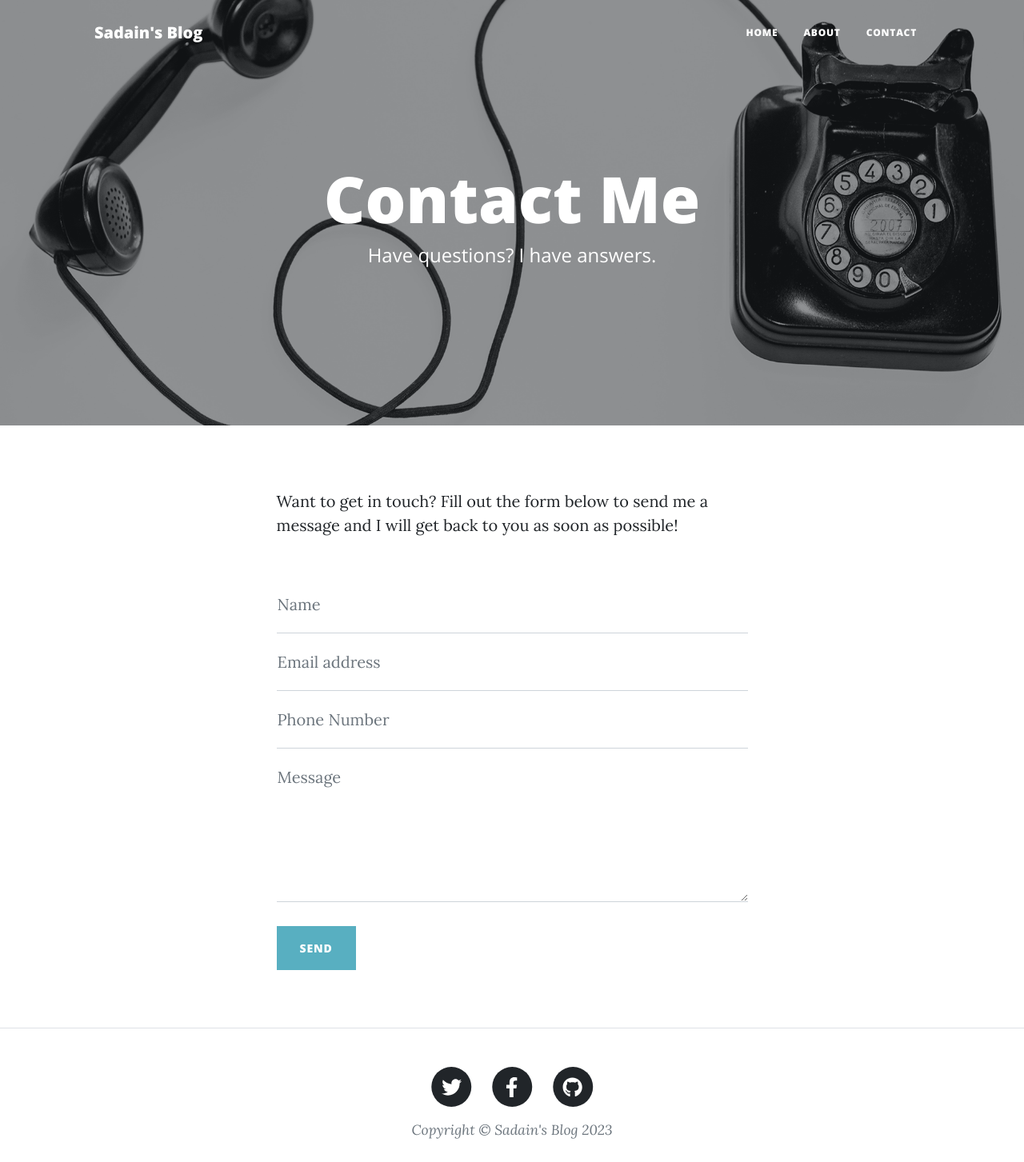
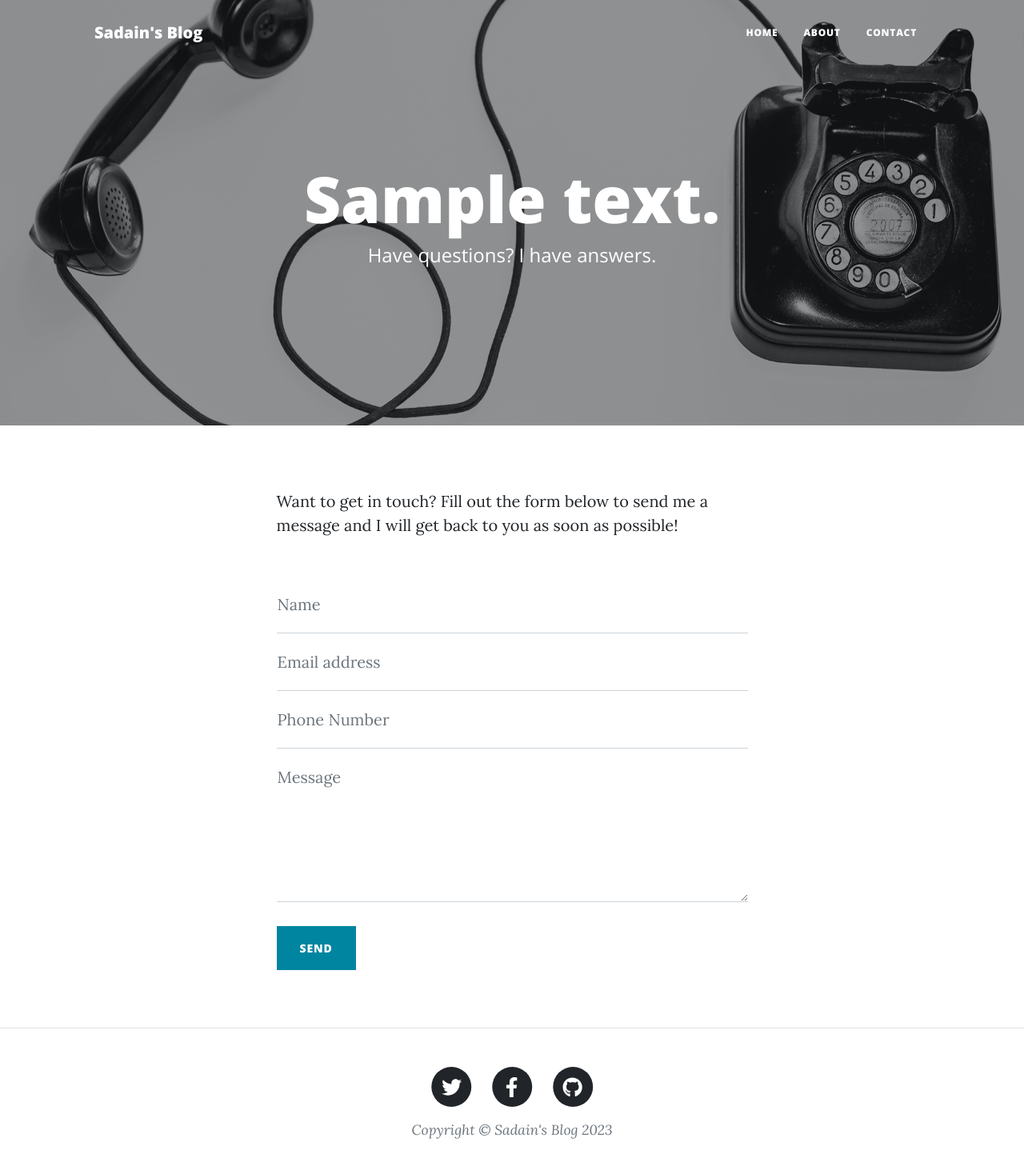
Before and after one commit to Alisadaintanvir/sadain_blog, a Flask app: template templates/contact.html in a window 1280 px wide. Shown: the top 1453 px of the page at 80% size. Run offline with Flask 3, Linux system fonts and the light colour scheme; the template is opened without the code that fills it: most values are stand-ins (such as "Sample title", 1, 10 or a date in 2020); some libraries are stand-ins or nearby versions.

Commit message:
make contact form fully functional and added sending via email feature

```diff
--- a/main.py
+++ b/main.py
@@ -1,5 +1,7 @@
-from flask import Flask, render_template
+from flask import Flask, request, render_template
+from send_mail import Email
 import requests
+
 
 posts = requests.get(url="https://api.npoint.io/e75bd82278527768f3d5").json()
 
@@ -16,9 +18,19 @@ def about():
     return render_template("about.html")
 
 
-@app.route("/contact")
+@app.route("/contact", methods=['GET', 'POST'])
 def contact():
-    return render_template("contact.html")
+    if request.method == 'GET':
+        return render_template("contact.html", heading_text='Contact Me')
+    else:
+        name = request.form['name']
+        email = request.form['email']
+        phone_number = request.form['number']
+        message = request.form['message']
+        email = Email(name, email, phone_number, message)
+        email.send_email()
+
+        return render_template("contact.html", heading_text='Successfully sent your message.')
 
 
 @app.route("/post/<int:index>")
--- a/templates/contact.html
+++ b/templates/contact.html
@@ -5,7 +5,7 @@
                 <div class="row gx-4 gx-lg-5 justify-content-center">
                     <div class="col-md-10 col-lg-8 col-xl-7">
                         <div class="page-heading">
-                            <h1>Contact Me</h1>
+                            <h1>{{ heading_text }}</h1>
                             <span class="subheading">Have questions? I have answers.</span>
                         </div>
                     </div>
@@ -19,55 +19,36 @@
                     <div class="col-md-10 col-lg-8 col-xl-7">
                         <p>Want to get in touch? Fill out the form below to send me a message and I will get back to you as soon as possible!</p>
                         <div class="my-5">
-                            <!-- * * * * * * * * * * * * * * *-->
-                            <!-- * * SB Forms Contact Form * *-->
-                            <!-- * * * * * * * * * * * * * * *-->
-                            <!-- This form is pre-integrated with SB Forms.-->
-                            <!-- To make this form functional, sign up at-->
-                            <!-- https://startbootstrap.com/solution/contact-forms-->
-                            <!-- to get an API token!-->
-                            <form id="contactForm" data-sb-form-api-token="API_TOKEN">
+                            <form id="contactForm"  method="post" action="/contact">
                                 <div class="form-floating">
-                                    <input class="form-control" id="name" type="text" placeholder="Enter your name..." data-sb-validations="required" />
+                                    <input class="form-control" id="name" name="name" type="text" placeholder="Enter your name..."  />
                                     <label for="name">Name</label>
-                                    <div class="invalid-feedback" data-sb-feedback="name:required">A name is required.</div>
                                 </div>
                                 <div class="form-floating">
-                                    <input class="form-control" id="email" type="email" placeholder="Enter your email..." data-sb-validations="required,email" />
+                                    <input class="form-control" id="email" name="email" type="email" placeholder="Enter your email..." />
                                     <label for="email">Email address</label>
-                                    <div class="invalid-feedback" data-sb-feedback="email:required">An email is required.</div>
-                                    <div class="invalid-feedback" data-sb-feedback="email:email">Email is not valid.</div>
+                                    <div class="invalid-feedback" >An email is required.</div>
+                                    <div class="invalid-feedback" >Email is not valid.</div>
                                 </div>
                                 <div class="form-floating">
-                                    <input class="form-control" id="phone" type="tel" placeholder="Enter your phone number..." data-sb-validations="required" />
+                                    <input class="form-control" name="number" id="phone" type="tel" placeholder="Enter your phone number..."  />
                                     <label for="phone">Phone Number</label>
-                                    <div class="invalid-feedback" data-sb-feedback="phone:required">A phone number is required.</div>
                                 </div>
                                 <div class="form-floating">
-                                    <textarea class="form-control" id="message" placeholder="Enter your message here..." style="height: 12rem" data-sb-validations="required"></textarea>
+                                    <textarea class="form-control" id="message" name="message" placeholder="Enter your message here..." style="height: 12rem" ></textarea>
                                     <label for="message">Message</label>
-                                    <div class="invalid-feedback" data-sb-feedback="message:required">A message is required.</div>
                                 </div>
                                 <br />
-                                <!-- Submit success message-->
-                                <!---->
-                                <!-- This is what your users will see when the form-->
-                                <!-- has successfully submitted-->
                                 <div class="d-none" id="submitSuccessMessage">
                                     <div class="text-center mb-3">
                                         <div class="fw-bolder">Form submission successful!</div>
                                         To activate this form, sign up at
                                         <br />
-                                        <a href="https://startbootstrap.com/solution/contact-forms">https://startbootstrap.com/solution/contact-forms</a>
                                     </div>
                                 </div>
-                                <!-- Submit error message-->
-                                <!---->
-                                <!-- This is what your users will see when there is-->
-                                <!-- an error submitting the form-->
+
                                 <div class="d-none" id="submitErrorMessage"><div class="text-center text-danger mb-3">Error sending message!</div></div>
-                                <!-- Submit Button-->
-                                <button class="btn btn-primary text-uppercase disabled" id="submitButton" type="submit">Send</button>
+                                <button class="btn btn-primary text-uppercase " id="submitButton" type="submit">Send</button>
                             </form>
                         </div>
                     </div>
```
Also changed, not shown: send_mail.py (added, +31 -0 lines).
